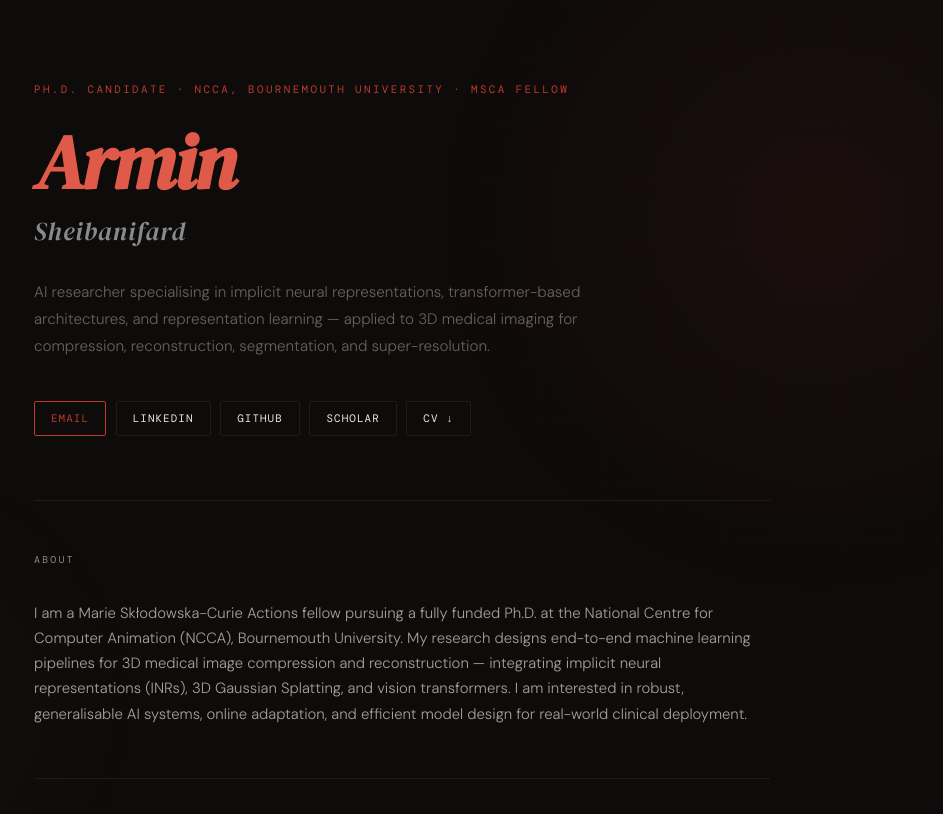
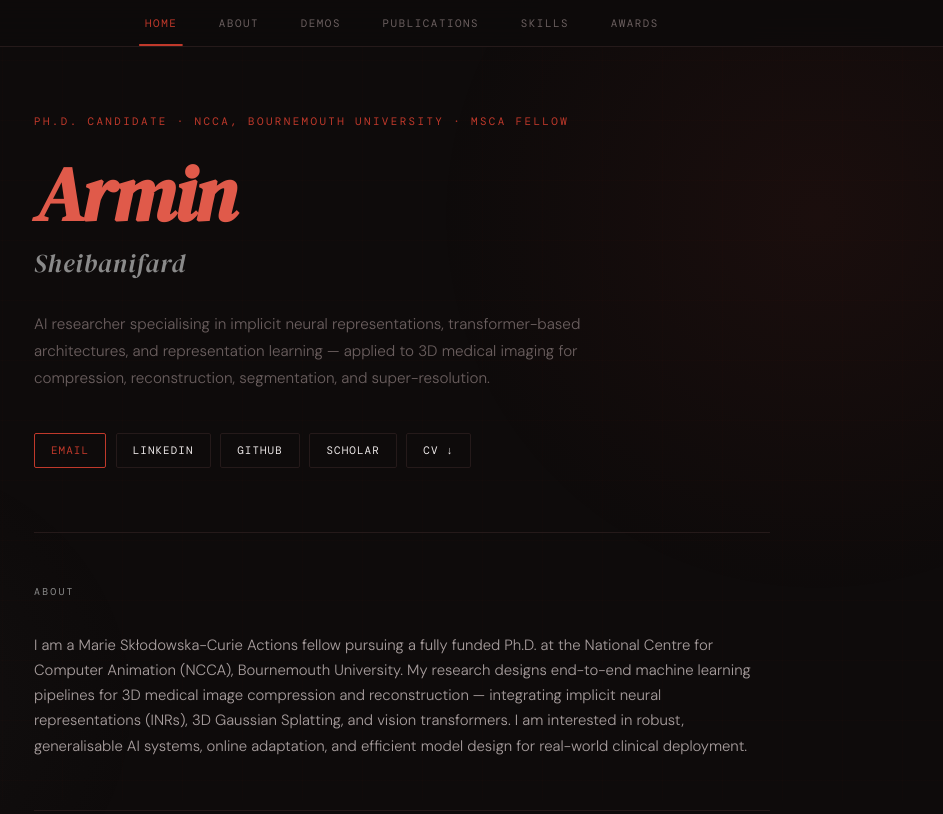
Before and after one commit to asheibanifard/myhub.github.io, a plain HTML site: page index.html in a window 1280 px wide. Shown: the top 814 px of the page, without its empty margins (238-1181 px from the left). Drawn offline with nearby package versions, Linux system fonts and the light colour scheme; a web font is replaced by a local one.

Commit message:
Add sticky navigation bar with section anchors
- Fixed navbar at top: Home, About, Demos, Publications, Skills, Awards
- Active section highlighted on scroll
- Smooth scroll with navbar offset
- Matches existing dark theme styling

```diff
--- a/index.html
+++ b/index.html
@@ -78,9 +78,68 @@
       z-index: 1;
     }
 
+    /* NAVBAR */
+    .navbar {
+      position: fixed;
+      top: 0;
+      left: 0;
+      right: 0;
+      z-index: 100;
+      background: rgba(14,11,11,0.85);
+      backdrop-filter: blur(12px);
+      -webkit-backdrop-filter: blur(12px);
+      border-bottom: 1px solid var(--border);
+      display: flex;
+      justify-content: center;
+      gap: 0;
+      padding: 0;
+      animation: fadeDown 0.5s ease both;
+    }
+
+    .navbar a {
+      font-family: var(--mono);
+      font-size: 0.68rem;
+      letter-spacing: 0.14em;
+      text-transform: uppercase;
+      color: var(--muted);
+      text-decoration: none;
+      padding: 0.85rem 1.3rem;
+      position: relative;
+      transition: color 0.25s;
+    }
+
+    .navbar a:hover,
+    .navbar a.active {
+      color: var(--accent);
+    }
+
+    .navbar a::after {
+      content: '';
+      position: absolute;
+      bottom: 0;
+      left: 50%;
+      transform: translateX(-50%) scaleX(0);
+      width: 60%;
+      height: 2px;
+      background: var(--accent);
+      border-radius: 1px;
+      transition: transform 0.25s;
+    }
+
+    .navbar a:hover::after,
+    .navbar a.active::after {
+      transform: translateX(-50%) scaleX(1);
+    }
+
+    @keyframes fadeDown {
+      from { opacity: 0; transform: translateY(-10px); }
+      to   { opacity: 1; transform: translateY(0); }
+    }
+
     /* HEADER */
     header {
       padding: 5rem 0 4rem;
+      padding-top: 7rem; /* offset for fixed navbar */
       border-bottom: 1px solid var(--border);
       animation: fadeUp 0.8s ease both;
     }
@@ -146,6 +205,7 @@
       padding: 3.2rem 0;
       border-bottom: 1px solid var(--border);
       animation: fadeUp 0.8s ease both;
+      scroll-margin-top: 3.5rem;
     }
 
     section:nth-of-type(1) { animation-delay: 0.10s; }
@@ -296,9 +356,18 @@
 <div class="orb"></div>
 <div class="orb2"></div>
 
+<nav class="navbar" id="navbar">
+  <a href="#home" class="active">Home</a>
+  <a href="#about">About</a>
+  <a href="#demos">Demos</a>
+  <a href="#publications">Publications</a>
+  <a href="#skills">Skills</a>
+  <a href="#awards">Awards</a>
+</nav>
+
 <div class="container">
 
-  <header>
+  <header id="home">
     <p class="eyebrow">Ph.D. Candidate · NCCA, Bournemouth University · MSCA Fellow</p>
     <h1><em>Armin</em></h1>
     <p class="surname">Sheibanifard</p>
@@ -314,14 +383,14 @@
     </nav>
   </header>
 
-  <section>
+  <section id="about">
     <p class="section-label">About</p>
     <p>
       I am a Marie Skłodowska-Curie Actions fellow pursuing a fully funded Ph.D. at the National Centre for Computer Animation (NCCA), Bournemouth University. My research designs end-to-end machine learning pipelines for 3D medical image compression and reconstruction — integrating implicit neural representations (INRs), 3D Gaussian Splatting, and vision transformers. I am interested in robust, generalisable AI systems, online adaptation, and efficient model design for real-world clinical deployment.
     </p>
   </section>
 
-  <section>
+  <section id="demos">
     <p class="section-label">Live Demo — 3D Gaussian MIP Viewer</p>
     <p style="margin-bottom:1.2rem;">
       Interactive real-time Maximum Intensity Projection of 50,000 3D Gaussians
@@ -368,7 +437,7 @@
     </p>
   </section>
 
-  <section>
+  <section id="publications">
     <p class="section-label">Publications</p>
 
     <div class="pub">
@@ -404,7 +473,7 @@
     </div>
   </section>
 
-  <section>
+  <section id="skills">
     <p class="section-label">Skills</p>
 
     <div class="skill-group">
@@ -451,7 +520,7 @@
     </div>
   </section>
 
-  <section>
+  <section id="awards">
     <p class="section-label">Honours &amp; Awards</p>
 
     <div class="award">
@@ -484,5 +553,40 @@
   </footer>
 
 </div>
+
+<script>
+  // ── Navbar: highlight active section on scroll ──
+  (function() {
+    const navbar = document.getElementById('navbar');
+    const links  = navbar.querySelectorAll('a');
+    const ids    = Array.from(links).map(a => a.getAttribute('href').slice(1));
+    const offset = 80; // navbar height + margin
+
+    function onScroll() {
+      const scrollY = window.scrollY;
+      let current = ids[0];
+      for (const id of ids) {
+        const el = document.getElementById(id);
+        if (el && el.offsetTop - offset <= scrollY) current = id;
+      }
+      links.forEach(a => {
+        a.classList.toggle('active', a.getAttribute('href') === '#' + current);
+      });
+    }
+    window.addEventListener('scroll', onScroll, { passive: true });
+    onScroll();
+
+    // Smooth scroll with offset for fixed navbar
+    links.forEach(a => {
+      a.addEventListener('click', function(e) {
+        e.preventDefault();
+        const target = document.getElementById(this.getAttribute('href').slice(1));
+        if (target) {
+          window.scrollTo({ top: target.offsetTop - 50, behavior: 'smooth' });
+        }
+      });
+    });
+  })();
+</script>
 </body>
 </html>
```
